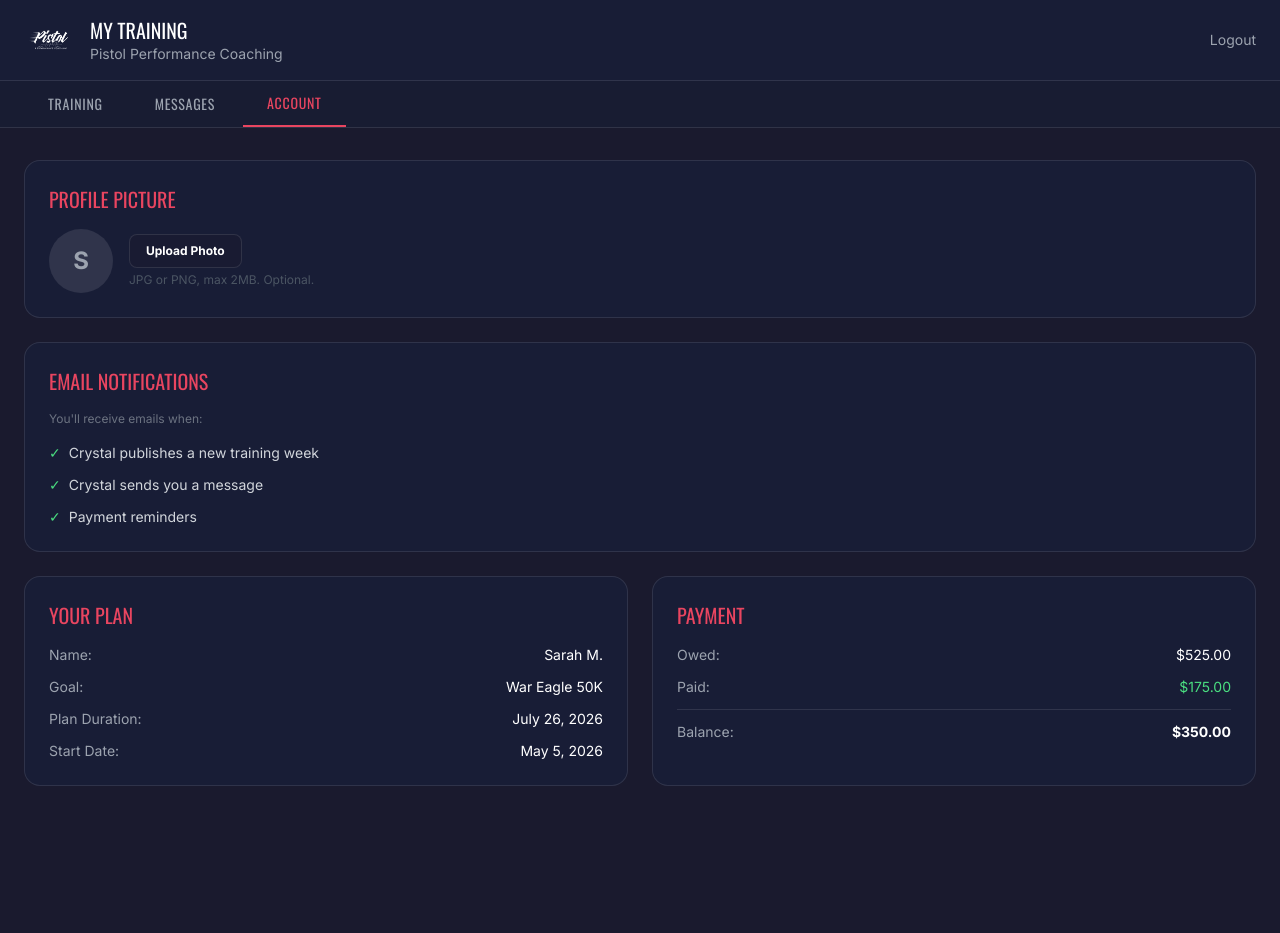
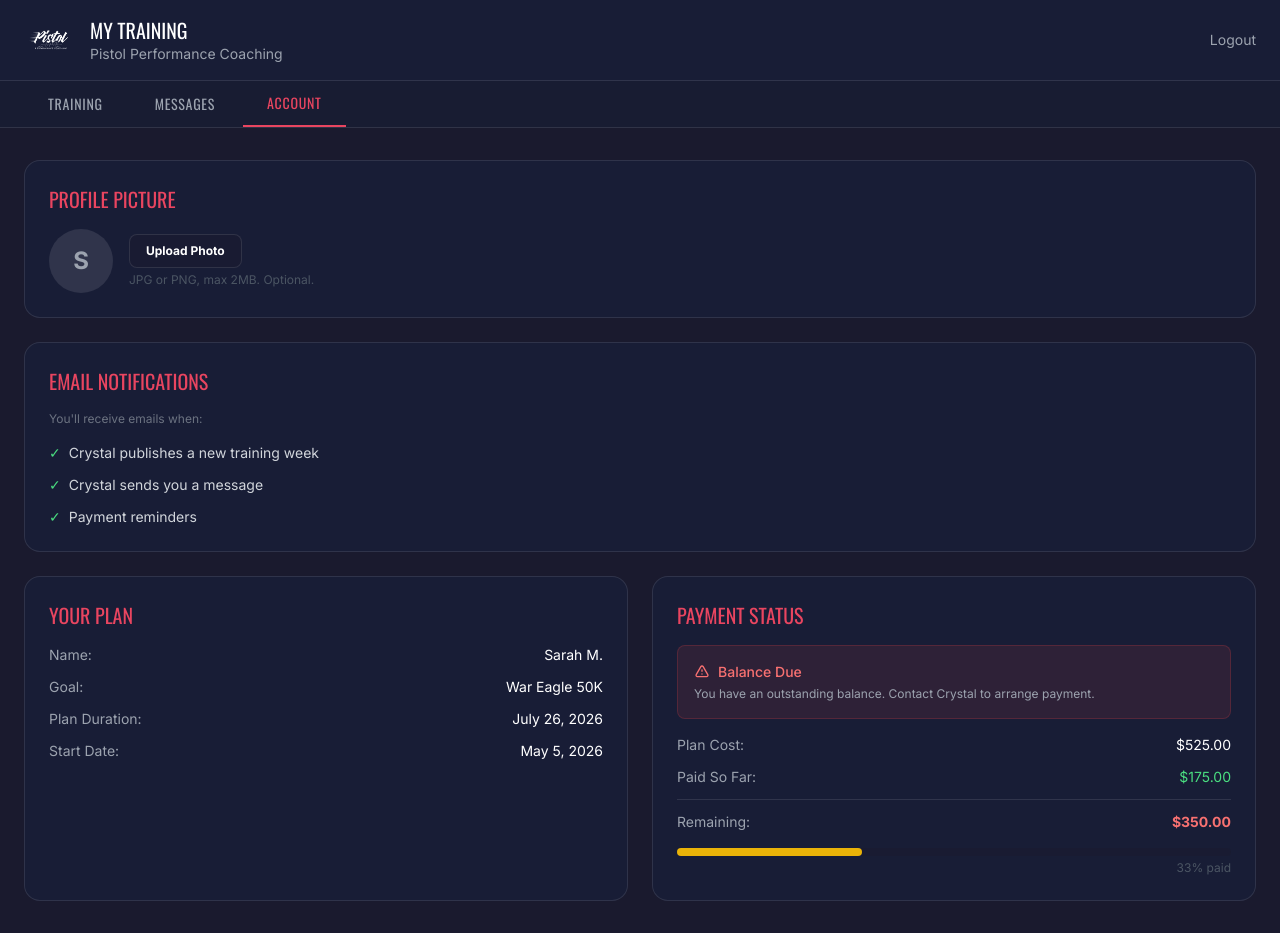
Before and after one commit to cvinirwin9455/crystalpiston, a Next.js app: page /dashboard in a window 1280 px wide. Both pictures are taken after a click on the button "ACCOUNT". Before the commit the page ends 818 px from the top, so only its background shows below. Built offline with nearby package versions, Linux system fonts and the light colour scheme.

Commit message:
Clear payment status for both admin and client, add Send Payment Reminder button
Co-authored-by: cvinirwin9455 <179919834+cvinirwin9455@users.noreply.github.com>

```diff
--- a/src/app/admin/page.tsx
+++ b/src/app/admin/page.tsx
@@ -456,15 +456,31 @@ export default function AdminPage() {
                 </div>
 
                 {/* Payment Management */}
-                <div className="bg-primary/30 border border-white/5 rounded-xl p-5">
-                  <h4 className="text-gray-400 text-xs font-heading uppercase mb-4">Payment</h4>
+                <div className={`bg-primary/30 border rounded-xl p-5 ${(selectedClientData.owed - selectedClientData.paid) > 0 ? "border-red-500/20" : "border-green-500/20"}`}>
+                  <div className="flex items-center justify-between mb-4">
+                    <h4 className="text-gray-400 text-xs font-heading uppercase">Payment</h4>
+                    {(selectedClientData.owed - selectedClientData.paid) > 0 ? (
+                      <span className="text-xs px-2 py-0.5 rounded-full bg-red-500/20 text-red-400 font-bold">Balance Due</span>
+                    ) : (
+                      <span className="text-xs px-2 py-0.5 rounded-full bg-green-500/20 text-green-400 font-bold">Paid in Full</span>
+                    )}
+                  </div>
                   <div className="grid md:grid-cols-3 gap-4 mb-4">
-                    <div><label className="text-gray-500 text-xs block mb-1">Total Owed ($)</label><input type="number" defaultValue={selectedClientData.owed} className="w-full bg-primary/50 border border-white/10 rounded-lg px-3 py-2 text-white text-sm focus:outline-none focus:border-accent" /></div>
+                    <div><label className="text-gray-500 text-xs block mb-1">Plan Cost ($)</label><input type="number" defaultValue={selectedClientData.owed} className="w-full bg-primary/50 border border-white/10 rounded-lg px-3 py-2 text-white text-sm focus:outline-none focus:border-accent" /></div>
                     <div><label className="text-gray-500 text-xs block mb-1">Total Paid ($)</label><input type="number" defaultValue={selectedClientData.paid} className="w-full bg-primary/50 border border-white/10 rounded-lg px-3 py-2 text-white text-sm focus:outline-none focus:border-accent" /></div>
-                    <div><label className="text-gray-500 text-xs block mb-1">Balance</label><p className="text-white text-sm font-bold mt-2">${(selectedClientData.owed - selectedClientData.paid).toFixed(2)}</p></div>
+                    <div><label className="text-gray-500 text-xs block mb-1">Outstanding</label><p className={`text-lg font-bold mt-1 ${(selectedClientData.owed - selectedClientData.paid) > 0 ? "text-red-400" : "text-green-400"}`}>{(selectedClientData.owed - selectedClientData.paid) > 0 ? `$${(selectedClientData.owed - selectedClientData.paid).toFixed(2)}` : "Paid"}</p></div>
                   </div>
-                  <div className="w-full bg-primary/50 rounded-full h-2 mb-3"><div className="bg-green-500 h-2 rounded-full" style={{ width: `${Math.min(100, (selectedClientData.paid / selectedClientData.owed) * 100)}%` }} /></div>
-                  <button className="bg-green-600 hover:bg-green-700 text-white font-bold py-2 px-6 rounded-lg text-sm">Update Payment</button>
+                  <div className="w-full bg-primary/50 rounded-full h-2 mb-4"><div className={`h-2 rounded-full ${(selectedClientData.owed - selectedClientData.paid) > 0 ? "bg-yellow-500" : "bg-green-500"}`} style={{ width: `${Math.min(100, (selectedClientData.paid / selectedClientData.owed) * 100)}%` }} /></div>
+                  <div className="flex gap-3">
+                    <button className="bg-green-600 hover:bg-green-700 text-white font-bold py-2 px-6 rounded-lg text-sm">Update Payment</button>
+                    {(selectedClientData.owed - selectedClientData.paid) > 0 && (
+                      <button className="border border-yellow-500/30 text-yellow-400 hover:bg-yellow-500/10 font-bold py-2 px-4 rounded-lg text-sm flex items-center gap-2">
+                        <svg className="w-4 h-4" fill="none" stroke="currentColor" viewBox="0 0 24 24"><path strokeLinecap="round" strokeLinejoin="round" strokeWidth={2} d="M3 8l7.89 5.26a2 2 0 002.22 0L21 8M5 19h14a2 2 0 002-2V7a2 2 0 00-2-2H5a2 2 0 00-2 2v10a2 2 0 002 2z" /></svg>
+                        Send Payment Reminder
+                      </button>
+                    )}
+                  </div>
+                  {(selectedClientData.owed - selectedClientData.paid) > 0 && <p className="text-gray-600 text-xs mt-2">Sends an email to {selectedClientData.name.split(" ")[0]} reminding them of their outstanding balance.</p>}
                 </div>
 
                 {/* Danger Zone */}
--- a/src/app/dashboard/page.tsx
+++ b/src/app/dashboard/page.tsx
@@ -372,12 +372,24 @@ export default function DashboardPage() {
               </div>
             </div>
             <div className="bg-secondary/50 border border-white/10 rounded-2xl p-6">
-              <h2 className="font-heading text-xl uppercase text-accent mb-4">Payment</h2>
+              <h2 className="font-heading text-xl uppercase text-accent mb-4">Payment Status</h2>
+              {clientInfo.balance > 0 ? (
+                <div className="bg-red-500/10 border border-red-500/20 rounded-lg p-4 mb-4">
+                  <div className="flex items-center gap-2 mb-1"><svg className="w-4 h-4 text-red-400" fill="none" stroke="currentColor" viewBox="0 0 24 24"><path strokeLinecap="round" strokeLinejoin="round" strokeWidth={2} d="M12 9v2m0 4h.01m-6.938 4h13.856c1.54 0 2.502-1.667 1.732-3L13.732 4c-.77-1.333-2.694-1.333-3.464 0L3.34 16c-.77 1.333.192 3 1.732 3z" /></svg><p className="text-red-400 text-sm font-medium">Balance Due</p></div>
+                  <p className="text-gray-400 text-xs">You have an outstanding balance. Contact Crystal to arrange payment.</p>
+                </div>
+              ) : (
+                <div className="bg-green-500/10 border border-green-500/20 rounded-lg p-4 mb-4">
+                  <div className="flex items-center gap-2"><svg className="w-4 h-4 text-green-400" fill="none" stroke="currentColor" viewBox="0 0 24 24"><path strokeLinecap="round" strokeLinejoin="round" strokeWidth={2} d="M5 13l4 4L19 7" /></svg><p className="text-green-400 text-sm font-medium">All Paid Up!</p></div>
+                </div>
+              )}
               <div className="space-y-3 text-sm">
-                <div className="flex justify-between"><span className="text-gray-400">Owed:</span><span className="text-white">${clientInfo.owed.toFixed(2)}</span></div>
-                <div className="flex justify-between"><span className="text-gray-400">Paid:</span><span className="text-green-400">${clientInfo.paid.toFixed(2)}</span></div>
-                <div className="flex justify-between border-t border-white/10 pt-3"><span className="text-gray-400">Balance:</span><span className="text-white font-bold">${clientInfo.balance.toFixed(2)}</span></div>
+                <div className="flex justify-between"><span className="text-gray-400">Plan Cost:</span><span className="text-white">${clientInfo.owed.toFixed(2)}</span></div>
+                <div className="flex justify-between"><span className="text-gray-400">Paid So Far:</span><span className="text-green-400">${clientInfo.paid.toFixed(2)}</span></div>
+                {clientInfo.balance > 0 && <div className="flex justify-between border-t border-white/10 pt-3"><span className="text-gray-400">Remaining:</span><span className="text-red-400 font-bold">${clientInfo.balance.toFixed(2)}</span></div>}
               </div>
+              <div className="w-full bg-primary/50 rounded-full h-2 mt-4"><div className={`h-2 rounded-full ${clientInfo.balance > 0 ? "bg-yellow-500" : "bg-green-500"}`} style={{ width: `${Math.min(100, (clientInfo.paid / clientInfo.owed) * 100)}%` }} /></div>
+              <p className="text-gray-600 text-xs mt-1 text-right">{Math.round((clientInfo.paid / clientInfo.owed) * 100)}% paid</p>
             </div>
             </div>
           </div>
```
